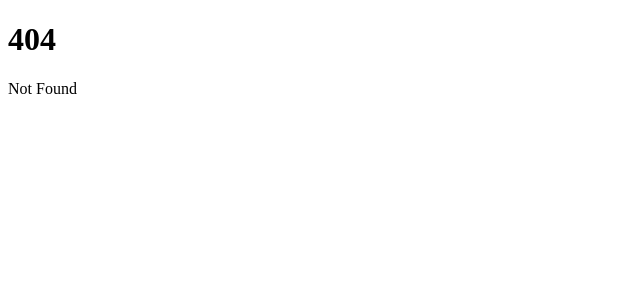
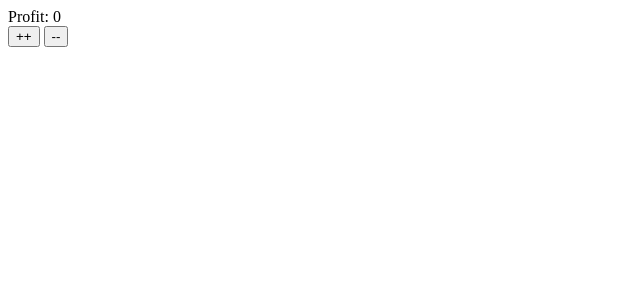
Before and after one commit to clshu/svelte-freecodecamp, a SvelteKit app: page /directive in a window 1280 px wide. Before the commit this address had no page. Shown: the top 300 px of the page, without its empty margins (0-640 px from the left). Built offline with nearby package versions, Linux system fonts and the light colour scheme.

Commit message:
css class directive

```diff
--- a/src/routes/+page.svelte
+++ b/src/routes/+page.svelte
@@ -5,6 +5,7 @@
 	<li><a href="/tick"><h3>Tick</h3></a></li>
 	<li><a href="/tick/input"><h3>Tick input</h3></a></li>
 	<li><a href="/props"><h3>Component and Props</h3></a></li>
-	<li><a href="event/component"><h3>Component Event</h3></a></li>
-	<li><a href="event/forwarding"><h3>Component Event Forwarding</h3></a></li>
+	<li><a href="/event/component"><h3>Component Event</h3></a></li>
+	<li><a href="/event/forwarding"><h3>Component Event Forwarding</h3></a></li>
+	<li><a href="/directive"><h3>Class Directive</h3></a></li>
 </ul>
--- /dev/null
+++ b/src/routes/directive/+page.svelte
@@ -0,0 +1,26 @@
+<script>
+	let profit = 0;
+
+	$: negative = profit < 0;
+</script>
+
+<!-- <div class={profit < 0 ? 'negative' : profit > 0? 'positive' : ''}> -->
+<!-- <div class:positive={profit > 0} class:negative={profit < 0}> -->
+<div class:positive={profit > 0} class:negative>
+	<!-- class:negative is shorthand for class:negative={negative} -->
+	Profit: {profit}
+</div>
+
+<button on:click={() => profit++}>++</button>
+<button on:click={() => profit--}>--</button>
+
+<style>
+	.positive {
+		color: limegreen;
+		font-weight: bold;
+	}
+	.negative {
+		color: red;
+		font-weight: bold;
+	}
+</style>
```
